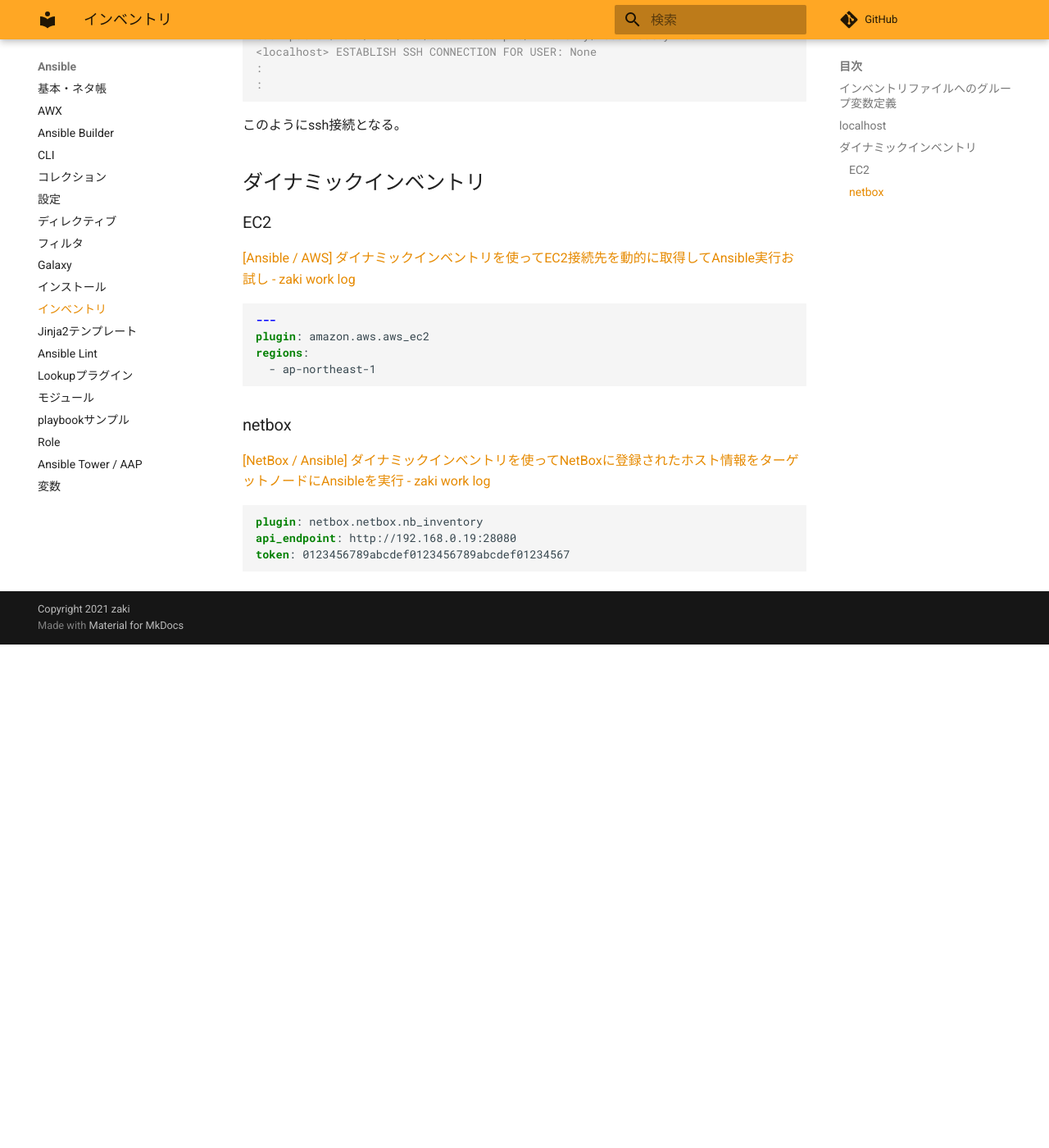
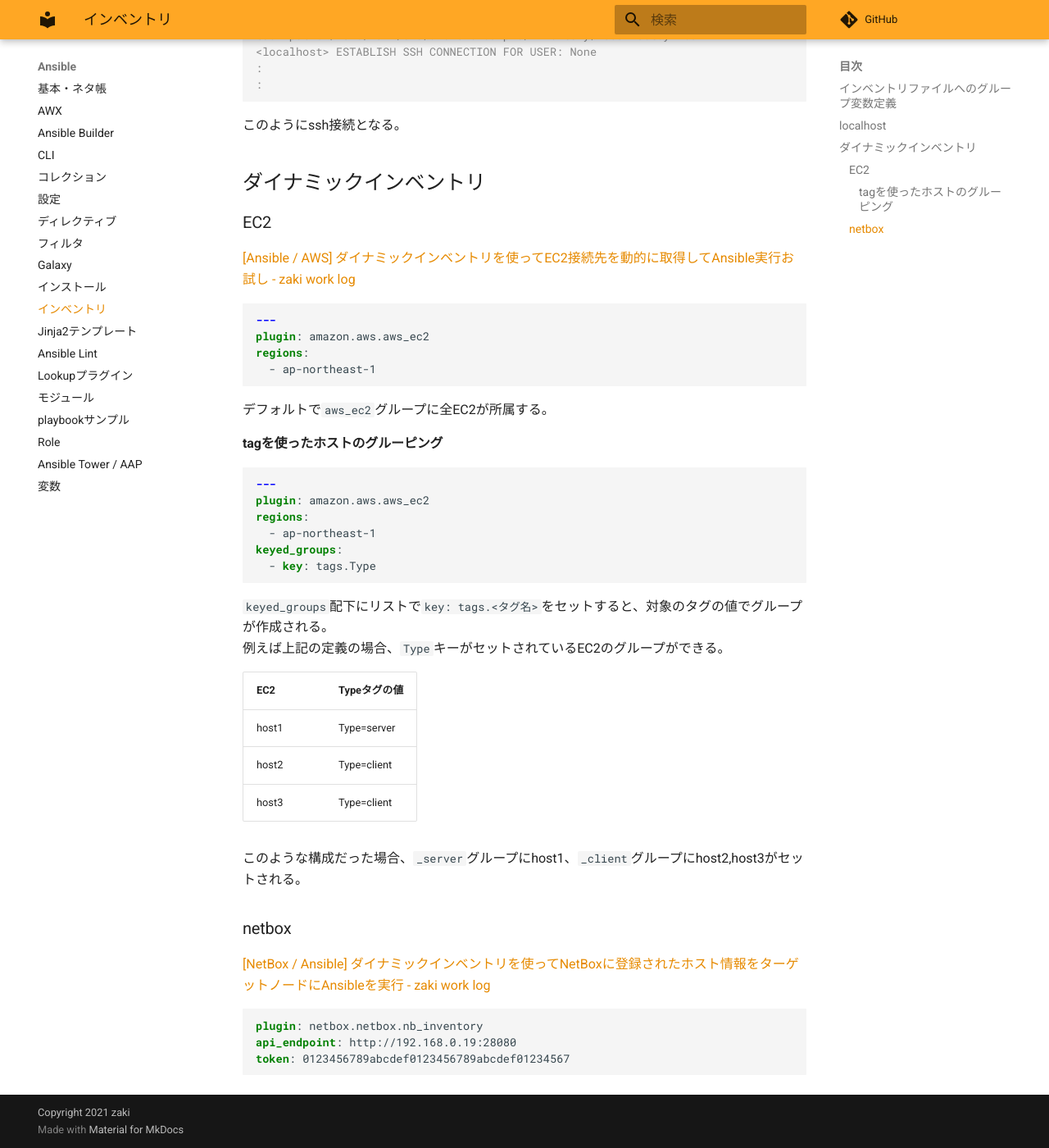
Before and after one commit to zaki-lknr/docs, an MkDocs documentation site: the page built from docs/Ansible/inventory.md, in a window 1280 px wide and 1400 px high, scrolled down 1691 px. Shown: the whole window at 82% size. Built offline with MkDocs 1.6.1 and Material for MkDocs 9.7.7, drawn with Linux system fonts in a browser that asks for light colours; comment, search, counter and statistics services are not loaded; before the commit the page ends 2477 px from its top, so only the background shows below that.

Commit message:
add: ansible/inventory: EC2ダイナミックインベントリのグループ

````diff
--- a/docs/Ansible/inventory.md
+++ b/docs/Ansible/inventory.md
@@ -94,6 +94,30 @@ regions:
   - ap-northeast-1
 ```
 
+デフォルトで`aws_ec2`グループに全EC2が所属する。
+
+#### tagを使ったホストのグルーピング
+
+```yaml
+---
+plugin: amazon.aws.aws_ec2
+regions:
+  - ap-northeast-1
+keyed_groups:
+  - key: tags.Type
+```
+
+`keyed_groups`配下にリストで`key: tags.<タグ名>`をセットすると、対象のタグの値でグループが作成される。
+例えば上記の定義の場合、`Type`キーがセットされているEC2のグループができる。
+
+| EC2   | Typeタグの値    |
+| ----- | ----------- |
+| host1 | Type=server |
+| host2 | Type=client |
+| host3 | Type=client |
+
+このような構成だった場合、`_server`グループにhost1、`_client`グループにhost2,host3がセットされる。
+
 ### netbox
 
 [[NetBox / Ansible] ダイナミックインベントリを使ってNetBoxに登録されたホスト情報をターゲットノードにAnsibleを実行 - zaki work log](https://zaki-hmkc.hatenablog.com/entry/2021/01/29/002540)
````
